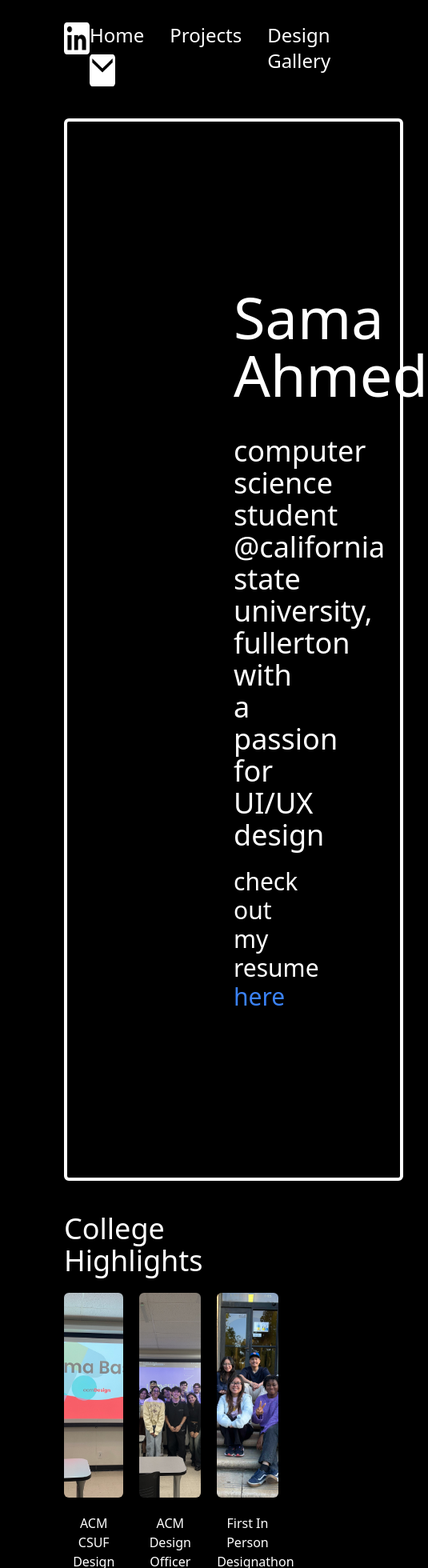
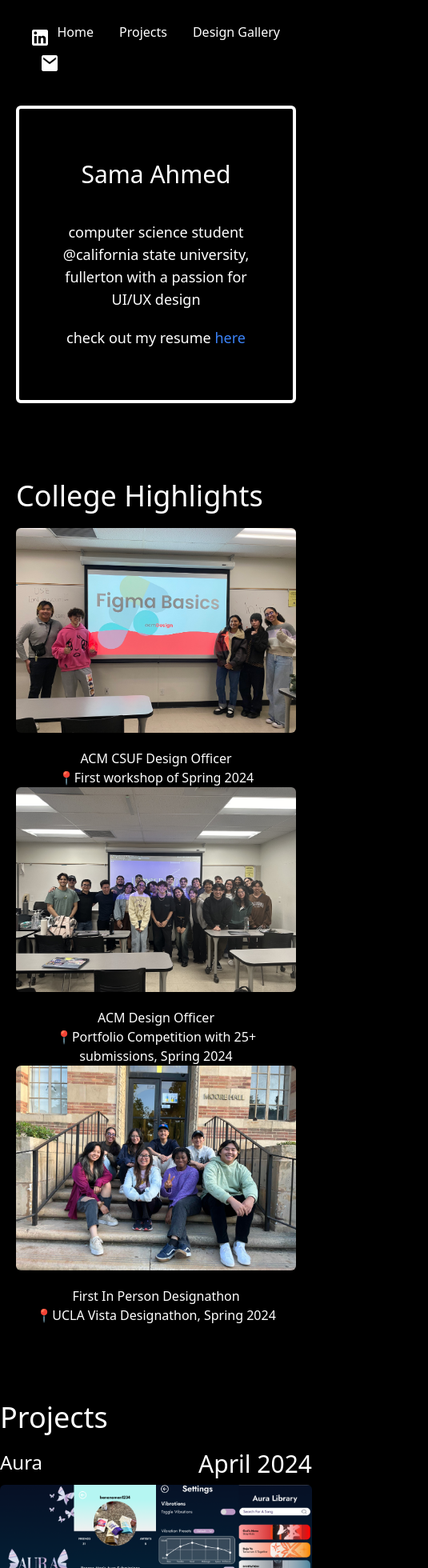
Before and after one commit to 26samaahmed/portfolio, a SvelteKit app: page /design-portfolio in a window 390 px wide. Shown: the top 1960 px of the page at 80% size, 535 px wide, since content can reach past the window. Built offline with nearby package versions, Linux system fonts and the light colour scheme; a web font is replaced by a local one.

Commit message:
work on design portfolio responsiveness

```diff
--- a/src/components/DesignNavBar.svelte
+++ b/src/components/DesignNavBar.svelte
@@ -25,19 +25,19 @@
 </script>
 
 <main>
-  <nav class="flex ml-20 mr-20 mt-7">
-    <div class="flex-1 justify-start space-x-8">
+  <nav class="flex ml-10 mr-10 sm:ml-20 sm:mr-20 mt-7">
+    <div class="flex-1 justify-start space-x-3 sm:space-x-8">
       {#each socials as social}
-        <a href={social.link} target="_blank" class="no-underline hover:underline text-2xl"><img src={social.img} alt={social.name} class="w-10 h-10 inline-block"/></a>
+        <a href={social.link} target="_blank" class="no-underline hover:underline text-2xl"><img src={social.img} alt={social.name} class="w-5 h-5 sm:w-10 sm:h-10 inline-block"/></a>
       {/each}
     </div>
 
     <div class="flex justify-end space-x-8">
       {#each buttons as button}
         {#if button.link === '#projects'}
-          <a href={button.link} on:click|preventDefault={scrollIntoView} class="no-underline hover:underline text-2xl">{button.name}</a>
+          <a href={button.link} on:click|preventDefault={scrollIntoView} class="no-underline hover:underline text:lg sm:text-2xl">{button.name}</a>
         {:else}
-          <a href={button.link} class="no-underline hover:underline text-2xl">{button.name}</a>
+          <a href={button.link} class="no-underline hover:underline text:lg sm:text-2xl">{button.name}</a>
         {/if}
       {/each}
     </div>
--- a/src/routes/+page.svelte
+++ b/src/routes/+page.svelte
@@ -1,5 +1,4 @@
 <script>
-  import NavBar from '../components/NavBar.svelte';
   import white_arrow from '$lib/assets/white_arrow.png';
   import black_arrow from '$lib/assets/black_arrow.png';
 </script>
@@ -16,17 +15,16 @@
   <div class="flex flex-col md:flex-row h-screen">
     <div class="flex-1 bg-white h-full flex flex-col justify-center items-center">
       <h1 class="text-black text-2xl sm:text-4xl">Aspiring Software Engineer</h1>
-      <img src={white_arrow} alt="white arrow" class="w-10 h-10 mt-24"/>
+      <!--<img src={white_arrow} alt="white arrow" class="w-10 h-10 mt-24"/>-->
       <h3 class="text-black text-2xl mt-24"><a href='/coding-portfolio' class="no-underline hover:underline">View Coding Portfolio</a></h3>
     </div>
 
     <div class="flex-1 bg-black h-full flex flex-col justify-center items-center">
       <h1 class="text-white text-2xl sm:text-4xl">Aspiring Designer</h1>
-      <img src={black_arrow} alt="black arrow" class="w-10 h-10 mt-24"/>
+      <!--<img src={black_arrow} alt="black arrow" class="w-10 h-10 mt-24"/>-->
       <h3 class="text-white text-2xl mt-24"><a href='/design-portfolio' class="no-underline hover:underline">View Design Portfolio</a></h3>
     </div>
   </div>
-
 </main>
 
 <style>
--- a/src/routes/coding-portfolio/+page.svelte
+++ b/src/routes/coding-portfolio/+page.svelte
@@ -36,42 +36,38 @@
     {i: 8, name: 'Today Tonight Tomorrow', author: 'Rachel Lynn Solomon', link: 'https://www.goodreads.com/book/show/52766407-today-tonight-tomorrow'},
   ]
 
+  let college_highlights = [
+    {img: college_highlight1, title: 'Open Source Software Team Member', info: '📍End of Semester Ceremony. Fall 2023'},
+    {img: college_highlight5, title: 'ACM CSUF Design Officer', info: '📍End of Semester Meeting, Spring 2024'},
+    {img: college_highlight3, title: 'FullyHacks Design Officer', info: '📍Hackathon with 400+ applicants, Spring 2024'},
+  ]
+
 </script>
 
 <main>
   <NavBar />
-  <div class="flex flex-col border-black border-4 ml-5 mr-5 sm:ml-20 sm:mr-20 mt-10 text-center rounded-md p-16 pl-10 pr-10 sm:p-24 md:p-32 lg:p-24 lg:pt-32 lg:pb-32 xl:p-52" id="intro-container">
+  <div class="flex flex-col border-black border-4 ml-5 mr-5 sm:ml-10 sm:mr-10 mt-10 text-center rounded-md p-16 pl-10 pr-10 sm:p-24 md:p-32 lg:p-24 lg:pt-32 lg:pb-32 xl:p-52" id="intro-container">
     <h1 class="text-3xl sm:text-4xl md:text-6xl xl:text-7xl mb-10"> Sama Ahmed</h1>
     <h2 class="text-lg sm:text-xl md:text-3xl xl:text-4xl mb-5">computer science student <br> @california state university, fullerton</h2>
     <h2 class="text-lg sm:text-xl md:text-2xl xl:text-3xl">check out my resume <a href={resume} class="text-blue-500">here</a></h2>
   </div>
 
-  <div class="flex flex-col ml-5 mr-5 sm:ml-20 sm:mr-20 mt-10">
-    <h1 class="text-4xl text-black mb-5">College Highlights</h1>
+  <div class="flex flex-col ml-5 mr-5 sm:ml-10 sm:mr-10 mt-24">
+    <h1 class="text-4xl mb-5">College Highlights</h1>
     <div class="flex flex-col md:flex-row md:space-x-5">
-      <div class="w-full md:w-1/3 text-center">
-        <img src={college_highlight1} alt="college highlight 1" class="rounded-md mb-5 h-64 lg:h-96 w-full object-cover"/>
-        <p>Open Source Software Team Member</p>
-        <p>📍End of Semester Ceremony. Fall 2023</p>
-      </div>
-      <div class="w-full mt-10 md:mt-0 md:w-1/3 text-center">
-        <img src={college_highlight5} alt="college highlight 5" class="rounded-md mb-5 h-64 lg:h-96 w-full object-cover"/>
-        <p>ACM CSUF Design Officer</p>
-        <p>📍End of Semester Meeting, Spring 2024</p>
-      </div>
-
-      <div class="w-full mt-10 md:mt-0 md:w-1/3 text-center">
-        <img src={college_highlight3} alt="college highlight 3" class="rounded-md mb-5 h-64 lg:h-96 w-full object-cover"/>
-        <p>FullyHacks Design Officer</p>
-        <p>📍Hackathon with 400+ applicants, Spring 2024</p>
-      </div>
+      {#each college_highlights as highlight}
+        <div class="w-full md:w-1/3 text-center">
+          <img src={highlight.img} alt={highlight.title} class="rounded-md mb-5 h-64 lg:h-96 w-full object-cover"/>
+          <p>{highlight.title}</p>
+          <p>{highlight.info}</p>
+        </div>
+      {/each}
     </div>
   </div>
 
 
-
-
-  <div class="flex flex-col ml-5 mr-5 sm:ml-20 sm:mr-20 mt-10" id="projects">
+  <div class="flex flex-col ml-5 mr-5 sm:ml-10 sm:mr-10 mt-24" id="projects">
+    <h1 class="text-4xl text-black mb-5">Projects</h1>
     {#each projects as project}
       <div class="flex flex-col bg-black text-white rounded-xl p-5 mb-7" id="project-container">
         <h2 class="text-2xl mb-2">{project.name}</h2>
--- a/src/routes/design-portfolio/+page.svelte
+++ b/src/routes/design-portfolio/+page.svelte
@@ -7,57 +7,53 @@
   import project2 from '$lib/assets/design_project2.png';
   let resume = 'https://drive.google.com/file/resume.pdf';
 
+  let college_highlights = [
+    {img: college_highlight2, title: 'ACM CSUF Design Officer', info: '📍First workshop of Spring 2024'},
+    {img: college_highlight4, title: 'ACM Design Officer', info: '📍Portfolio Competition with 25+ submissions, Spring 2024'},
+    {img: college_highlight6, title: 'First In Person Designathon', info: '📍UCLA Vista Designathon, Spring 2024'},
+  ]
+
+  let projects = [
+    {name: 'Aura', description: 'A mobile app that helps users track their mental health and mood', image: project2, date: 'April 2024'},
+    {name: 'E-GO', description: 'A mobile app that helps users track their carbon footprint', image: project1, date: 'May 2024'},
+  ]
+
 </script>
 
 <main>
-  <!--TODO: The social logos are black so they dont show up properly-->
   <NavBar />
-  <div class="flex flex-col border-white border-4 ml-20 mr-20 mt-10 text-center rounded-md p-52" id="intro-container">
-    <h1 class="text-7xl mb-10"> Sama Ahmed</h1>
-    <h2 class="text-4xl mb-5">computer science student <br> @california state university, fullerton with a passion for UI/UX design</h2>
-    <h2 class="text-3xl">check out my resume <a href={resume} class="text-blue-500">here</a></h2>
+  <div class="flex flex-col border-white border-4 ml-5 mr-5 sm:ml-10 sm:mr-10 mt-10 text-center rounded-md p-16 pl-10 pr-10 sm:p-24 md:p-32 lg:p-24 lg:pt-32 lg:pb-32 xl:p-52" id="intro-container">
+    <h1 class="text-3xl sm:text-4xl md:text-6xl xl:text-7xl mb-10"> Sama Ahmed</h1>
+    <h2 class="text-lg sm:text-xl md:text-3xl xl:text-4xl mb-5">computer science student <br> @california state university, fullerton with a passion for UI/UX design</h2>
+    <h2 class="text-lg sm:text-xl md:text-2xl xl:text-3xl">check out my resume <a href={resume} class="text-blue-500">here</a></h2>
   </div>
 
 
-  <div class="flex flex-col ml-20 mr-20 mt-10">
+  <div class="flex flex-col ml-5 mr-5 sm:ml-10 sm:mr-10 mt-24">
     <h1 class="text-4xl mb-5">College Highlights</h1>
-    <div class="flex flex-row space-x-5">
-
-      <div class="w-1/3 text-center">
-        <img src={college_highlight2} alt="college highlight 2" class="rounded-md mb-5 h-64 lg:h-96 w-full object-cover"/>
-        <p>ACM CSUF Design Officer</p>
-        <p>📍First workshop of Spring 2024</p>
-      </div>
-      <div class="w-1/3 text-center">
-        <img src={college_highlight4} alt="college highlight 4" class="rounded-md mb-5 h-64 lg:h-96 w-full object-cover"/>
-        <p>ACM Design Officer</p>
-        <p>📍Portfolio Competition with 25+ submissions, Spring 2024</p>
-      </div>
-
-      <div class="w-1/3 text-center">
-        <img src={college_highlight6} alt="college highlight 6" class="rounded-md mb-5 h-64 lg:h-96 w-full object-cover"/>
-        <p>First In Person Designathon</p>
-        <p>📍UCLA Vista Designathon, Spring 2024</p>
-      </div>
+    <div class="flex flex-col md:flex-row md:space-x-5">
+      {#each college_highlights as highlight}
+        <div class="w-full md:w-1/3 text-center">
+          <img src={highlight.img} alt={highlight.title} class="rounded-md mb-5 h-64 lg:h-96 w-full object-cover"/>
+          <p>{highlight.title}</p>
+          <p>{highlight.info}</p>
+        </div>
+      {/each}
     </div>
   </div>
 
-  <div class="flex flex-col ml-20 mr-20 mt-24" id="projects">
-    <div>
-      <div class="flex flex-row justify-between">
-        <p class="text-3xl mb-2">Aura</p>
-        <p class="text-3xl mb-2">April 2024</p>
+  <div class="flex flex-col sm:ml-10 sm:mr-10 mt-24" id="projects">
+    <h1 class="text-4xl mb-5">Projects</h1>
+    {#each projects as project}
+      <div>
+        <div class="flex flex-row justify-between">
+          <h2 class="text-2xl mb-2">{project.name}</h2>
+          <!--<p class= "mb-2">- {project.description}</p>-->
+          <p class="text-3xl mb-2">{project.date}</p>
+        </div>
+        <img src={project.image} id="project1" alt="project 2" class="rounded-md mb-20 w-full object-cover"/>
       </div>
-      <img src={project2} id="project1" alt="project 2" class="rounded-md mb-20 w-full object-cover"/>
-    </div>
-
-    <div>
-      <div class="flex flex-row justify-between">
-        <p class="text-3xl mb-2">E-GO</p>
-        <p class="text-3xl mb-2">May 2024</p>
-      </div>
-      <img src={project1} id="project2" alt="project 1" class="rounded-md mb-20 w-full object-cover"/>
-    </div>
+    {/each}
   </div>
 
 </main>
@@ -72,11 +68,13 @@
   #intro-container {
     transition: 0.3s;
   }
+
   #intro-container:hover {
     background-color: white;
     color: black;
   }
 
+  /* fix this */
   #project1, #project2 {
     transition: 0.3s;
   }
```
